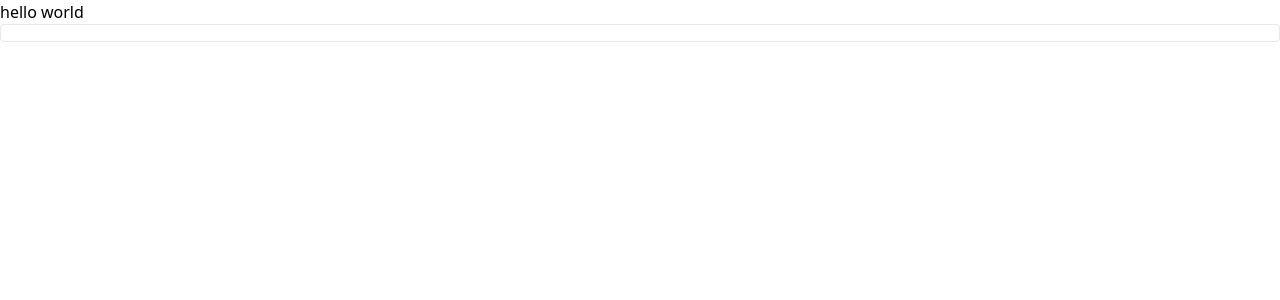
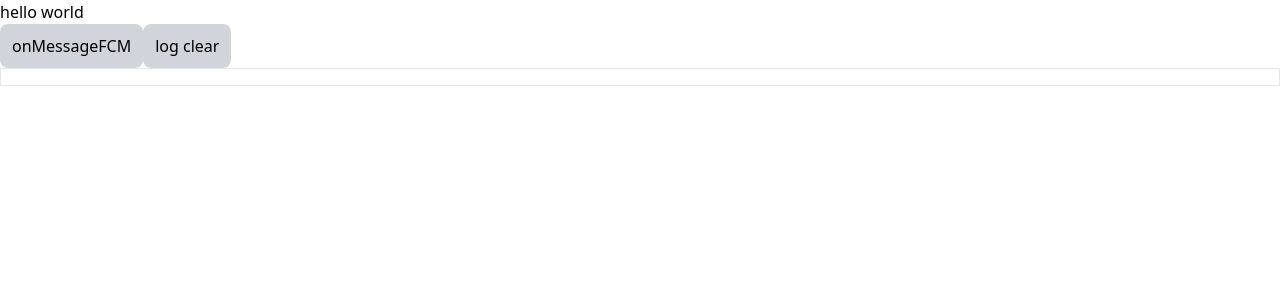
Before and after one commit to harim0309/next-pwa-service, a Next.js app: page / in a window 1280 px wide. Shown: the top 300 px of the page. Built offline with nearby package versions, Linux system fonts and the light colour scheme.

Commit message:
Feat: 테스트 배포 2

```diff
--- a/src/app/page.js
+++ b/src/app/page.js
@@ -11,15 +11,22 @@ const Index = () => {
 
   const log = (...args) => {
     logArr.push(args.join(" "));
+
+    console.log(...args);
+    const newList = logArr.concat(args.join(" "));
+    console.log(logArr);
+    setLogArr(newList);
   };
 
   const onMessageFCM = async () => {
+    log("onMessageFCM 실행");
     // 브라우저에 알림 권한을 요청합니다.
     if (
       "serviceWorker" in navigator &&
       "Notification" in window &&
       "PushManager" in window
     ) {
+      log("if문 통과");
       const permission = await Notification.requestPermission();
       log("permission:", permission);
       if (permission !== "granted") return;
@@ -64,18 +71,30 @@ const Index = () => {
     }
   };
 
-  useEffect(() => {
-    onMessageFCM();
-  }, []);
+  // useEffect(() => {
+  //   onMessageFCM();
+  // }, []);
 
   return (
     <div>
       <h1>hello world</h1>
-
-      <div className="p-2 border rounded brounded-md">
-        {logArr.map((log) => (
+      <button
+        className="bg-gray-300 rounded-lg px-[12px] py-[10px]"
+        onClick={() => onMessageFCM()}
+      >
+        onMessageFCM
+      </button>
+      <button
+        className="bg-gray-300 rounded-lg px-[12px] py-[10px]"
+        onClick={() => setLogArr([])}
+      >
+        log clear
+      </button>
+      <div className="p-2 border border-1">
+        {logArr.map((log, i) => (
           <p
-            className="p-1 border border-1"
+            className="p-1 my-1 border border-red-300 border-1"
+            key={i}
             onClick={() => {
               navigator.clipboard.writeText(log);
             }}
```
Also changed, not shown: 1 other file (tests, documents, lock files or other folders).
